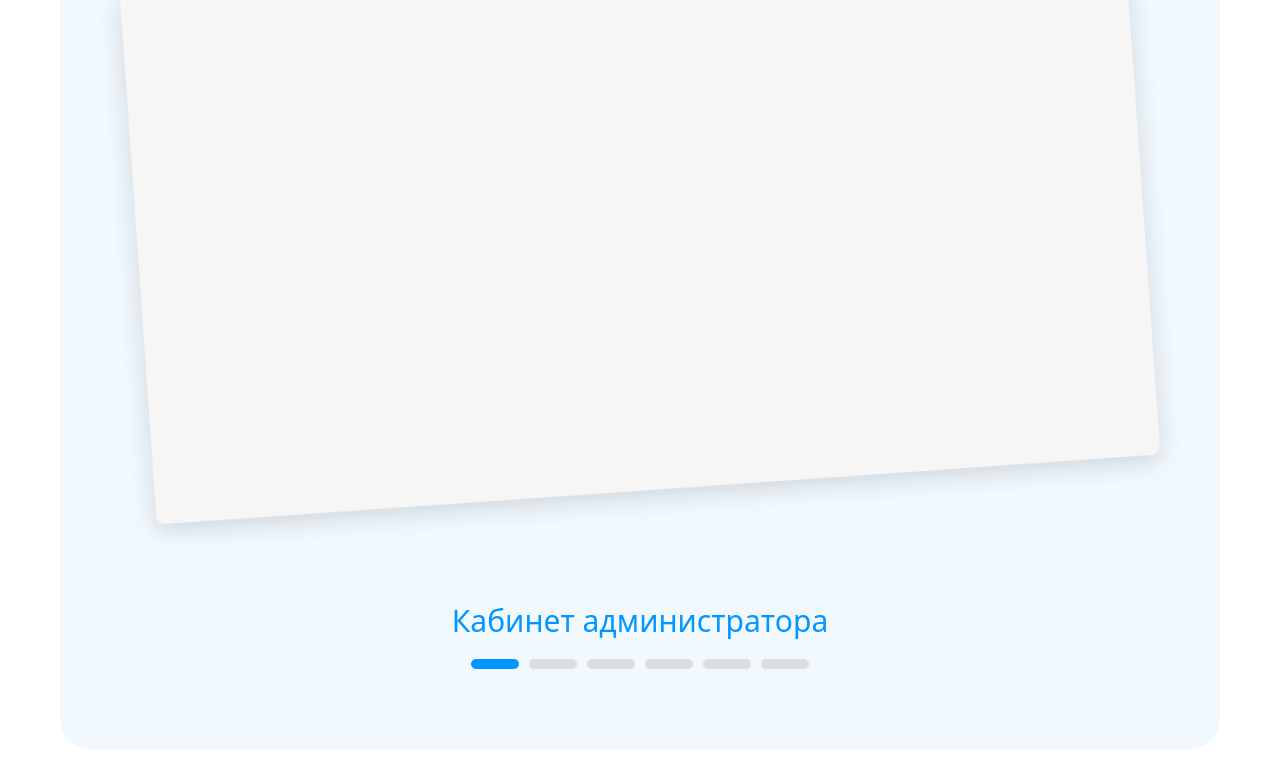
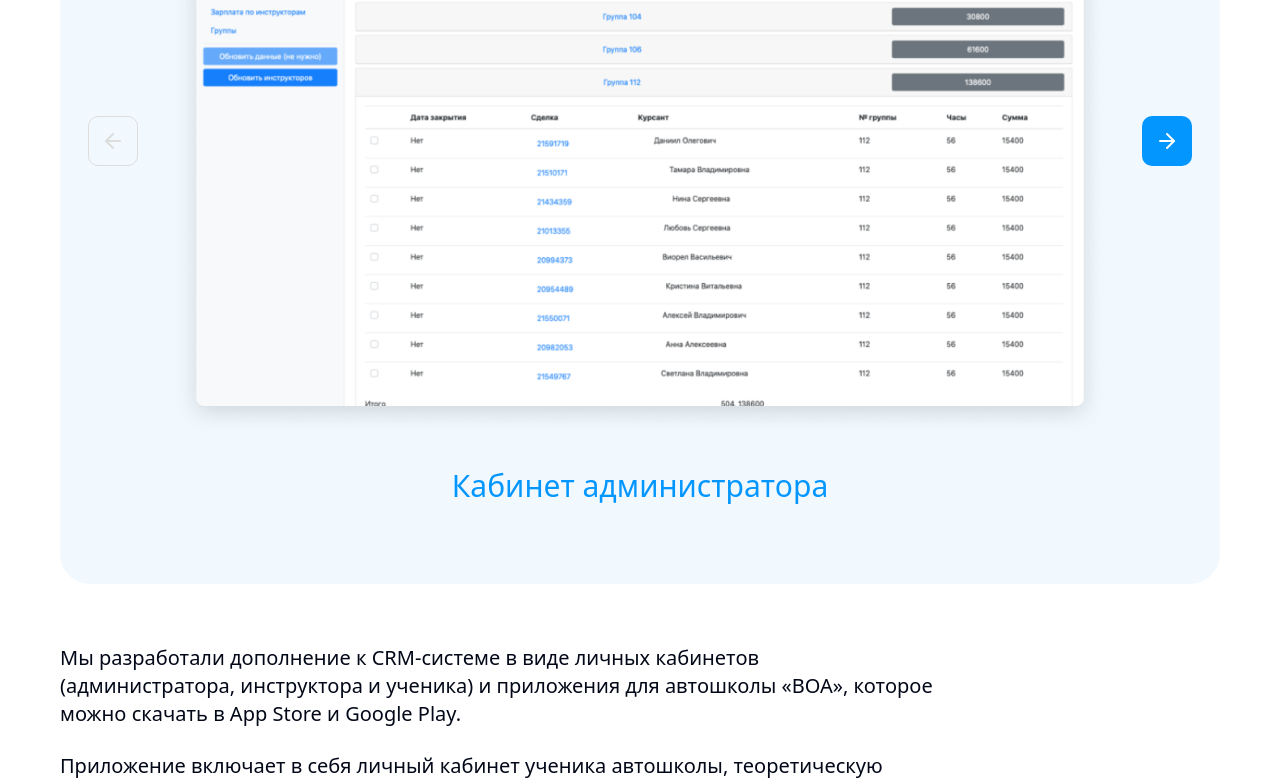
Before and after one commit to amazonooo/bitrix, a Next.js app: page /appdevelop in a window 1280 px wide. Shown: the part 2050-2833 px from the top of the page. Built offline with nearby package versions, Linux system fonts and the light colour scheme.

Commit message:
cases block

```diff
--- a/src/app/appdevelop/components/cases/CasesBlocks.tsx
+++ b/src/app/appdevelop/components/cases/CasesBlocks.tsx
@@ -1,94 +1,85 @@
 'use client'
 
-import { useEffect, useState } from 'react'
+import Modal from '@/components/shared/Modal'
 import { casesData } from '@/data/casesData'
+import { ArrowLeft, ArrowRight, CircleX } from 'lucide-react'
 import Image from 'next/image'
-import { MoveLeft, MoveRight } from 'lucide-react'
+import { useState } from 'react'
 
 export default function CasesBlocks() {
-	const [activeBlock, setActiveBlock] = useState(0)
-  const [currentImg, setCurrentImg] = useState(0)
+	const [currentCase, setCurrentCase] = useState(0)
+	const [currentImg, setCurrentImg] = useState(0)
+	const [isOpen, setIsOpen] = useState(false)
 
-	const { title, subtitle, intervalImgs } = casesData[activeBlock]
-
-	useEffect(() => {
-		if(activeBlock === 0) {
-			const interval = setInterval(() => {
-				setCurrentImg(prevImg => (prevImg === 0 ? 1 : 0))
-			}, 5000)
-
-			return () => clearInterval(interval)
+	const nextImage = () => {
+		if (currentImg === 0) {
+			setCurrentImg(1)
+		} else if (currentCase < casesData.length - 1) {
+			setCurrentImg(0)
+			setCurrentCase(currentCase + 1)
 		}
-	}, [])
-
-	const handleChangeCase = (idx: number) => {
-		setActiveBlock(idx)
-		setCurrentImg(0)
 	}
 
-	const handleNextImg = () => {
-		setCurrentImg((prevImg) => (prevImg + 1) % intervalImgs.length)
+	const prevImage = () => {
+		if (currentImg === 1) {
+			setCurrentImg(0)
+		} else if (currentCase > 0) {
+			setCurrentCase(currentCase - 1)
+			setCurrentImg(1)
+		}
 	}
 
-	const handlePrevImg = () => {
-		setCurrentImg((prevImg) => (prevImg - 1) % intervalImgs.length)
-	}
-
-  return (
+	return (
 		<div className='bg-sky w-full rounded-xl py-20 px-28 flex flex-col items-center relative mb-[60px]'>
 			<h1 className='text-5xl leading-[80px] text-primary-blue font-bold mb-[60px]'>
-				{title}
+				{casesData[currentCase].title}
 			</h1>
 
-			{activeBlock !== 0 && (
-				<div>
-					<div className='absolute top-1/2 -translate-y-1/2 right-8 cursor-pointer group'>
-						<MoveRight
-							size={30}
-							onClick={handleNextImg}
-							className='text-primary-blue transition-transform duration-300 group-hover:translate-x-1'
-						/>
-					</div>
-					<div className='absolute top-1/2 -translate-y-1/2 left-8 cursor-pointer group'>
-						<MoveLeft
-							size={30}
-							onClick={handlePrevImg}
-							className='text-primary-blue transition-transform duration-300 group-hover:-translate-x-1'
-						/>
-					</div>
-				</div>
-			)}
+			<button
+				className={`absolute top-1/2 left-7 -translate-y-1/2 w-[50px] h-[50px] rounded-[10px] bg-primary-blue flex items-center justify-center transition-all duration-300 ${
+					currentCase === 0 && currentImg === 0
+						? 'bg-sky border border-use-gray cursor-default text-use-gray'
+						: 'hover:bg-primary-blue/70 text-white'
+				}`}
+				onClick={prevImage}
+				disabled={currentCase === 0 && currentImg === 0}
+			>
+				<ArrowLeft />
+			</button>
 
-			<div className='relative w-[1096px] h-[625px] mb-[60px]'>
-				{intervalImgs.map((imgSrc, index) => (
-					<Image
-						key={index}
-						src={imgSrc}
-						alt={`Image ${index}`}
-						width={1096}
-						height={620}
-						className={`absolute top-0 left-0 w-full h-full object-cover transition-opacity duration-1000 ${
-							currentImg === index ? 'opacity-100' : 'opacity-0'
-						}`}
-					/>
-				))}
+			<button
+				className={`absolute top-1/2 right-7 -translate-y-1/2 w-[50px] h-[50px] rounded-[10px] bg-primary-blue flex items-center justify-center transition-all duration-300 ${
+					currentCase === casesData.length - 1 && currentImg === 1
+						? 'bg-sky border border-use-gray cursor-default text-use-gray'
+						: 'hover:bg-primary-blue/70 text-white'
+				}`}
+				onClick={nextImage}
+				disabled={currentCase === casesData.length - 1 && currentImg === 1}
+			>
+				<ArrowRight />
+			</button>
+
+			<div className='cursor-pointer' onClick={() => setIsOpen(true)}>
+				<Image
+					src={casesData[currentCase].intervalImgs[currentImg]}
+					alt='img'
+					width={1096}
+					height={620}
+					className='w-full h-full object-cover select-none'
+				/>
 			</div>
 
-			<h2 className='text-3xl font-medium text-primary-blue mb-5'>
-				{subtitle}
+			<h2 className='text-3xl font-medium text-primary-blue mt-8 select-none'>
+				{casesData[currentCase].subtitle}
 			</h2>
 
-			<div className='flex gap-x-2.5'>
-				{casesData.map((item, idx) => (
-					<div
-						key={item.id}
-						onClick={() => handleChangeCase(idx)}
-						className={`w-12 h-2.5 rounded-[10px] cursor-pointer ${
-							activeBlock === idx ? 'bg-primary-blue' : 'bg-use-gray'
-						}`}
-					/>
-				))}
-			</div>
+			{isOpen && (
+				<Modal
+					isOpen={isOpen}
+					imgSrc={casesData[currentCase].intervalImgs[currentImg]}
+					onClose={() => setIsOpen(false)}
+				/>
+			)}
 		</div>
 	)
 }
--- a/src/components/layout/Footer.tsx
+++ b/src/components/layout/Footer.tsx
@@ -16,25 +16,27 @@ export default function Footer() {
   return (
 		<footer className='lg:mt-[150px] mt-24 shadow-black shadow-2xl bg-white'>
 			<nav className='lg:pl-[3.75rem] pl-0 2xl:pl-0 2xl:max-w-[1328.5px] 2xl:ml-auto 2xl:mr-auto py-[1.875rem] flex flex-col lg:flex-row items-center justify-between'>
-				<div className='flex flex-col lg:flex-row items-center lg:items-start'>
+				<div className='flex flex-col'>
 					<Link
 						href={'/'}
 						className='text-2xl font-extrabold uppercase text-primary-blue mr-5'
 					>
 						УМЦ ВОА
 					</Link>
-					<span className='mb-6 lg:mb-0 text-sm lg:text-base font-normal'>Учебный центр ВОА</span>
+					<span className='mb-6 lg:mb-0 text-sm lg:text-base font-normal'>
+						Учебный центр ВОА
+					</span>
+				</div>
+
+				<div className='flex gap-x-10'>
 					<div className='flex items-center gap-x-1.5'>
 						<MapPin className='text-primary-blue' />
 						<span className='text-xl font-medium'>
 							г. Балашиха, ул. Пионерская, д. 33
 						</span>
 					</div>
-				</div>
 
-				<div
-					className={`flex items-center gap-x-1.5 group mt-1.5 lg:mt-0`}
-				>
+					<div className={`flex items-center gap-x-1.5 group mt-1.5 lg:mt-0`}>
 						<Phone
 							className={`text-primary-blue transition-transform duration-300 ${
 								isHovered ? '-translate-y-0.5' : 'translate-y-0.5'
@@ -44,6 +46,7 @@ export default function Footer() {
 						/>
 						<span className='text-xl font-medium'>+7 (916) 370-72-02</span>
 					</div>
+				</div>
 			</nav>
 		</footer>
 	)
--- /dev/null
+++ b/src/components/shared/Modal.tsx
@@ -0,0 +1,71 @@
+'use client'
+
+import { cn } from '@/lib/utils'
+import { m, LazyMotion, domAnimation } from 'framer-motion'
+import { CircleX, LucideIcon, X } from 'lucide-react'
+import Image from 'next/image'
+import { useEffect, useRef, useState } from 'react'
+
+export default function Modal({
+	isOpen,
+	onClose,
+	imgSrc
+}: {
+	isOpen: boolean
+	onClose: any
+	imgSrc: string
+}) {
+	useEffect(() => {
+		if (isOpen) {
+			document.body.classList.add('overflow-hidden')
+		} else {
+			document.body.classList.remove('overflow-hidden')
+		}
+
+		return () => {
+			document.body.classList.remove('overflow-hidden')
+		}
+	}, [isOpen])
+
+	if (!isOpen) return null
+
+	const modalRef = useRef<HTMLDivElement>(null)
+
+	const handleClickOutside = (e: any) => {
+		if (modalRef.current && !modalRef.current.contains(e.target)) {
+			onClose(false)
+		}
+	}
+
+	return (
+		<LazyMotion features={domAnimation}>
+			<div
+				onClick={handleClickOutside}
+				className='bg-[rgba(0,0,0,0.7)] w-full h-screen flex items-center justify-center fixed inset-0 z-100 overflow-hidden'
+			>
+				<m.div
+					ref={modalRef}
+					initial={{ opacity: 0, scale: 0.9 }}
+					animate={{ opacity: 1, scale: 1 }}
+					exit={{ opacity: 0, scale: 0.9 }}
+					transition={{ duration: 0.3 }}
+					className='relative pt-7 lg:pt-6 bg-white rounded-[10px] overflow-hidden w-[340px] h-auto sm:w-[600px] md:w-[600px] lg:w-[900px] xl:w-[1100px] 2xl:w-[1200px]'
+				>
+					<button
+						className='absolute top-1.5 lg:top-2 right-2 text-gray-700 hover:text-primary-blue transition-colors duration-300'
+						onClick={onClose}
+					>
+						<CircleX className='w-5 h-5 md:w-6 md:h-6 lg:w-7 lg:h-7' />
+					</button>
+					<Image
+						width={1096}
+						height={620}
+						src={imgSrc}
+						alt='img'
+						className='pointer-events-none select-none'
+					/>
+				</m.div>
+			</div>
+		</LazyMotion>
+	)
+}
```
Lines whose indentation alone changed are shown as unchanged.
